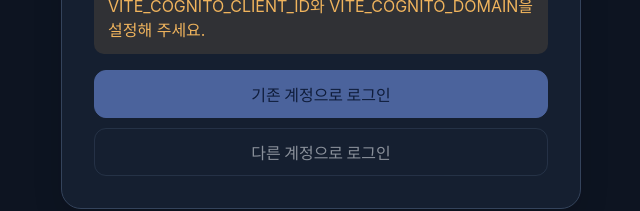
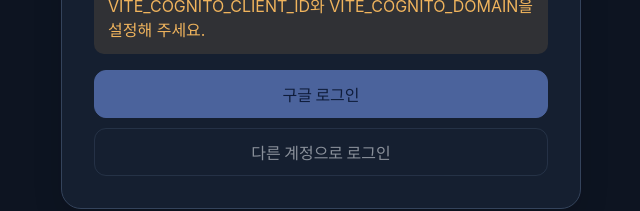
Before and after one commit to kdmerit/ZetaAuto-web, a React (Vite) app: page / in a window 1280 px wide. Shown: the part 385-596 px from the top of the page, without its empty margins (319-959 px from the left). Built offline with nearby package versions, Linux system fonts and the light colour scheme; no server answers.

Commit message:
Use direct Google login hint for default sign-in

```diff
--- a/src/App.tsx
+++ b/src/App.tsx
@@ -20,7 +20,7 @@ function LoginScreen() {
         {missing ? <p className="notice">{AUTH_CONFIG_ERROR}</p> : null}
         <div className="auth-actions">
           <button className="primary-button full-width" type="button" disabled={missing} onClick={() => void auth.signIn()}>
-            기존 계정으로 로그인
+            구글 로그인
           </button>
           <button className="outline-button full-width" type="button" disabled={missing} onClick={() => void auth.signIn(true)}>
             다른 계정으로 로그인
--- a/src/auth.tsx
+++ b/src/auth.tsx
@@ -249,6 +249,7 @@ export function AuthProvider({ children }: PropsWithChildren) {
       code_challenge_method: 'S256',
     });
     if (selectAccount) params.set('prompt', 'select_account');
+    else params.set('login_hint', ALLOWED_WEB_EMAIL);
     url.search = params.toString();
     window.location.assign(url.toString());
   }, [config]);
```
